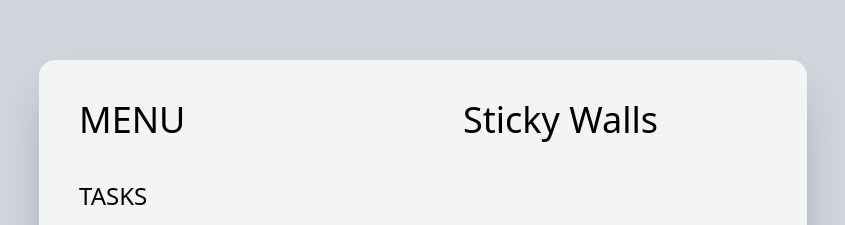
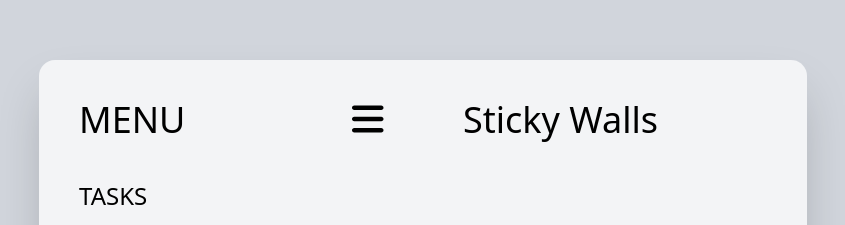
Before and after one commit to BTScoder/todo, a Vue app: page / in a window 1280 px wide. Shown: the part 104-329 px from the top of the page, without its empty margins (217-1062 px from the left). Built offline with nearby package versions, Linux system fonts and the light colour scheme.

Commit message:
Uh..something definitely changed

```diff
--- a/src/components/Menu.vue
+++ b/src/components/Menu.vue
@@ -1,15 +1,20 @@
 <script setup>
 import { library } from "@fortawesome/fontawesome-svg-core";
-import { faUser, faHome, faBurger, faForward, faCalendar, faCalendarXmark } from "@fortawesome/free-solid-svg-icons";
+import { faUser, faHome, faBurger, faForward, faCalendar, faCalendarXmark, faBars } from "@fortawesome/free-solid-svg-icons";
 import { FontAwesomeIcon } from "@fortawesome/vue-fontawesome";
 
 // Add the icon to the library
-library.add(faUser, faHome, faBurger, faForward, faCalendar, faCalendarXmark);
+library.add(faUser, faHome, faBurger, faForward, faCalendar, faCalendarXmark, faBars);
+
+
 </script>
 
 <template>
     <div class="menu bg-gray-100 p-10 ">
-        <h3 class="pb-10 text-4xl uppercase">Menu</h3>
+        <div class="flex items-center justify-between mb-10">
+            <h3 class=" text-4xl uppercase">Menu</h3>
+            <span><font-awesome-icon :icon="['fas','bars']" class="text-4xl text-black cursor-pointer"/></span>
+        </div>
 
         <h2 class="text-2xl uppercase">Tasks</h2>
         <div class="">
```
